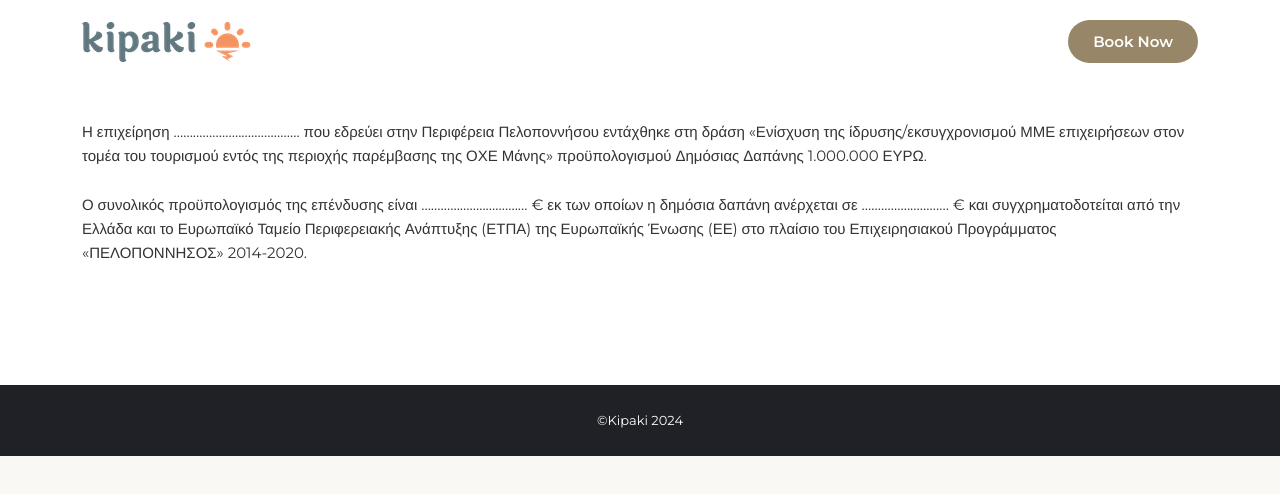
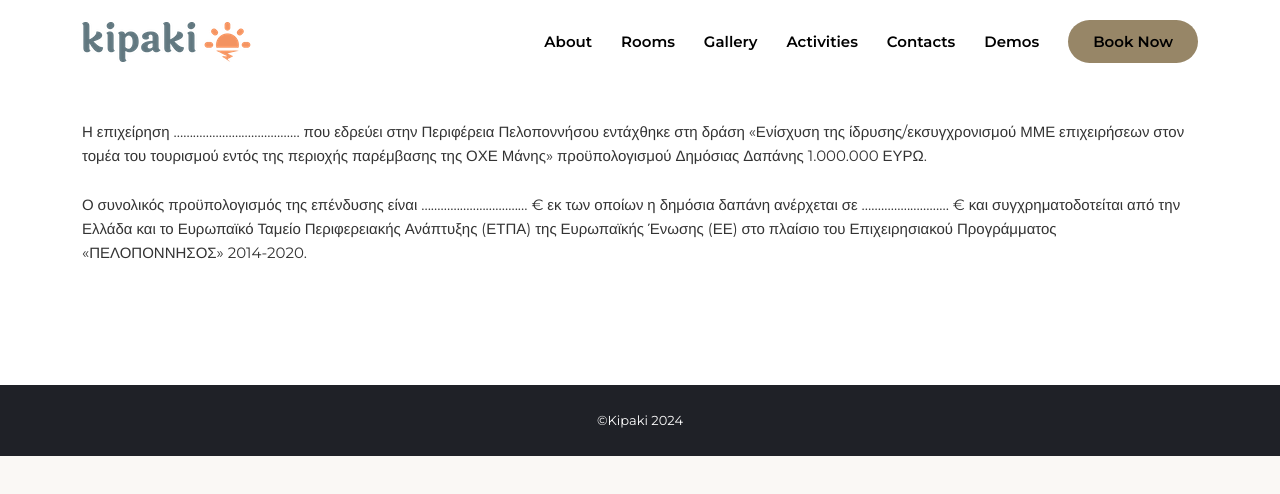
Before and after one commit to koyan/kipos-trachila, a plain HTML site: page espa.html in a window 1280 px wide. Drawn offline with Linux system fonts and the light colour scheme.

Commit message:
Make the menu black in the espapage

```diff
--- a/espa.html
+++ b/espa.html
@@ -35,7 +35,7 @@
         <div data-loader="circle-side"></div>
     </div><!-- /Page Preload -->
 
-    <header class="fixed_header menu_v1 sticky">
+    <header class="fixed_header menu_v1">
         <div class="layer"></div><!-- Opacity Mask -->
         <div class="container">
             <div class="row align-items-center">
@@ -47,15 +47,15 @@
                     <div class="main-menu">
                         <a href="#" class="closebt open_close_menu"><i class="bi bi-x"></i></a>
                         <div class="logo_panel"><img src="img/logo_sticky.svg" width="180" height="34" alt=""></div>
-                        <nav id="mainNav">
+                        <nav id="mainNav" class="black">
                             <ul>
-                                <li><a href="#about" class="js-scroll-trigger animated_link">About</a></li>
-                                <li><a href="#rooms" class="js-scroll-trigger animated_link">Rooms</a></li>
-                                <li><a href="#gallery" class="js-scroll-trigger animated_link">Gallery</a></li>
-                                <li><a href="#amenities" class="js-scroll-trigger animated_link">Activities</a></li>
-                                <li><a href="#contacts" class="js-scroll-trigger animated_link">Contacts</a></li>
-                                <li><a href="demos.html" class="js-scroll-trigger animated_link">Demos</a></li>
-                                <li><a href="#booking_section" class="js-scroll-trigger btn_1">Book Now</a></li>
+                                <li><a href="index.html#about" class="js-scroll-trigger animated_link" style="color:black;">About</a></li>
+                                <li><a href="index.html#rooms" class="js-scroll-trigger animated_link" style="color:black;">Rooms</a></li>
+                                <li><a href="index.html#gallery" class="js-scroll-trigger animated_link" style="color:black;">Gallery</a></li>
+                                <li><a href="index.html#amenities" class="js-scroll-trigger animated_link" style="color:black;">Activities</a></li>
+                                <li><a href="index.html#contacts" class="js-scroll-trigger animated_link" style="color:black;">Contacts</a></li>
+                                <li><a href="index.htmldemos.html" class="js-scroll-trigger animated_link" style="color:black;">Demos</a></li>
+                                <li><a href="index.html#booking_section" class="js-scroll-trigger btn_1" style="color:black;">Book Now</a></li>
                             </ul>
                         </nav>
                     </div>
```
